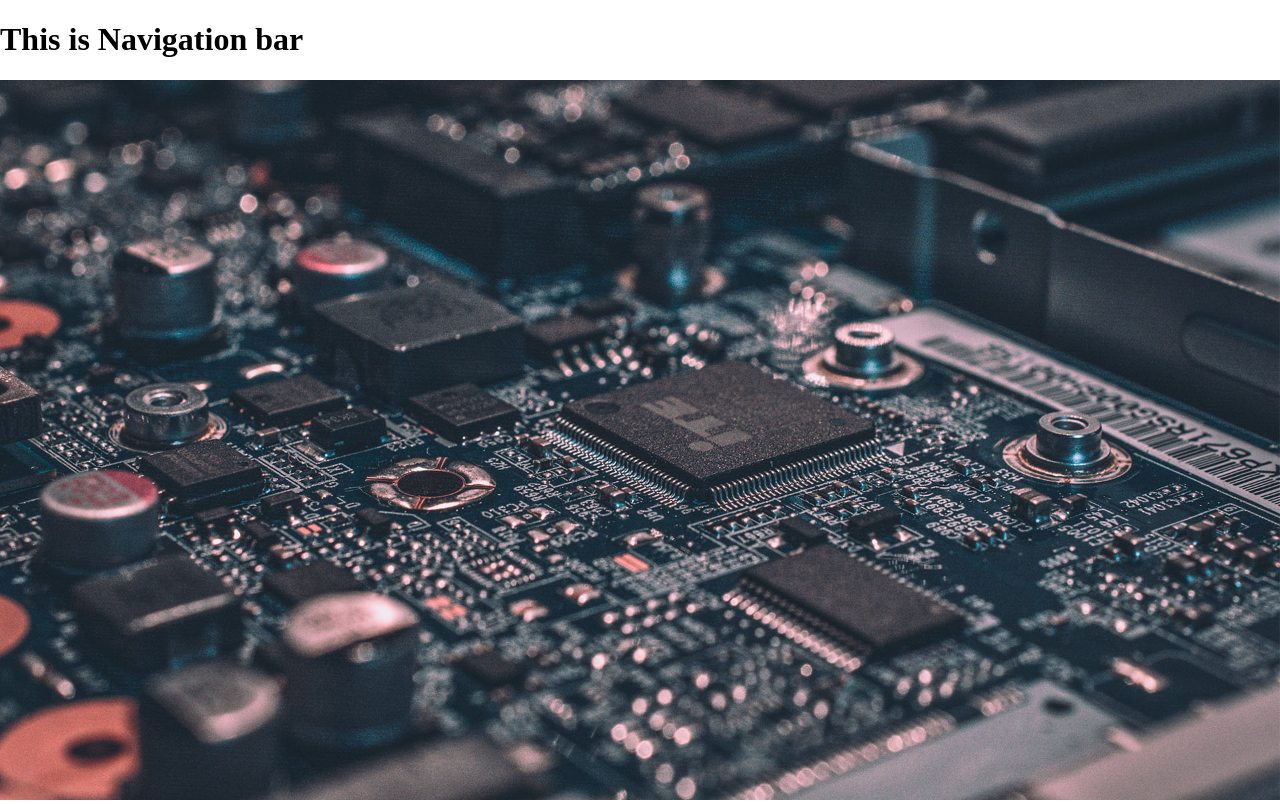
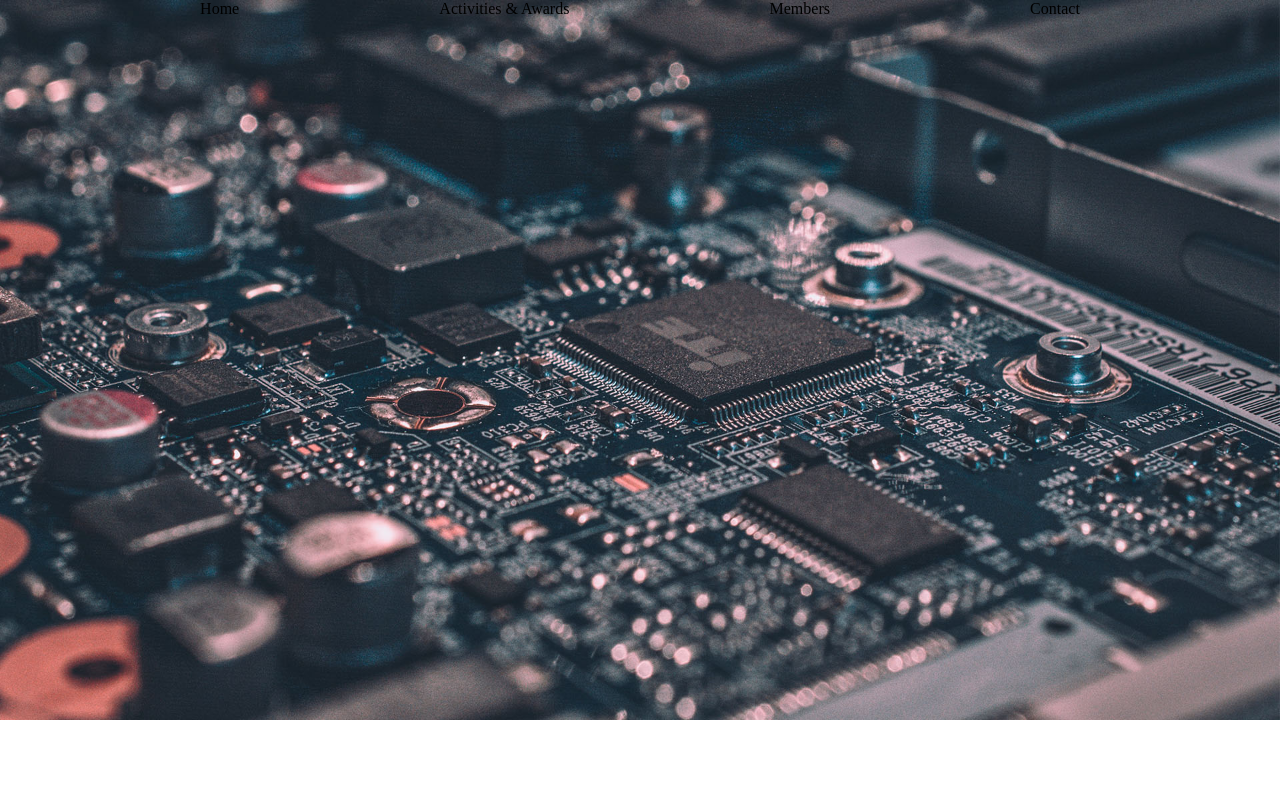
Before and after one commit to dnjooiopa/esl-official-website, a Vue app: page / in a window 1280 px wide. Built offline with nearby package versions, Linux system fonts and the light colour scheme.

Commit message:
set navbar to display flex

```diff
--- a/src/components/Navbar.vue
+++ b/src/components/Navbar.vue
@@ -1,6 +1,11 @@
 <template>
   <div>
-    <h1>This is Navigation bar</h1>
+    <div id="navbar">
+        <a>Home</a>
+        <a>Activities & Awards</a>
+        <a>Members</a>
+        <a>Contact</a>
+    </div>
   </div>
 </template>
 
@@ -10,4 +15,12 @@ export default {
 }
 </script>
 
-<style></style>
+<style>
+#navbar {
+  width: 100%;
+  position: fixed;
+  display: flex;
+  justify-content: space-evenly;
+}
+
+</style>
```
